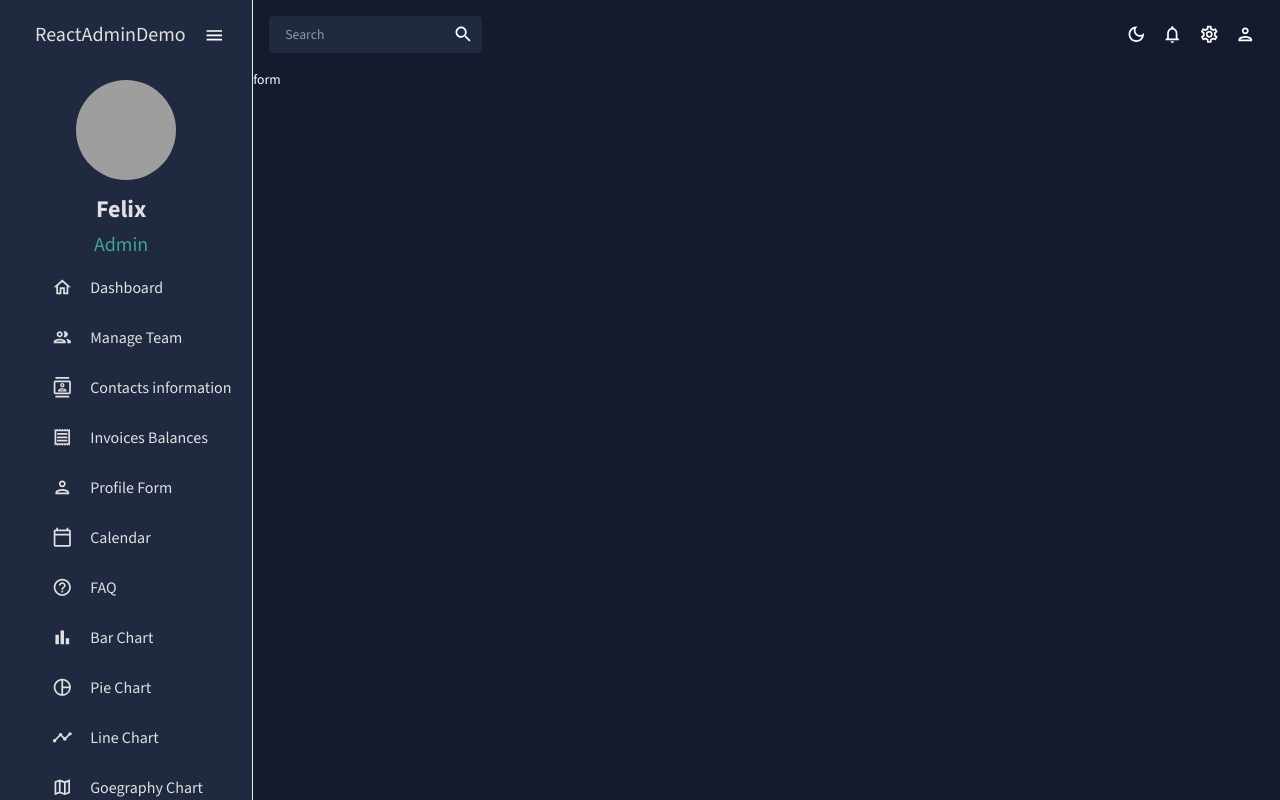
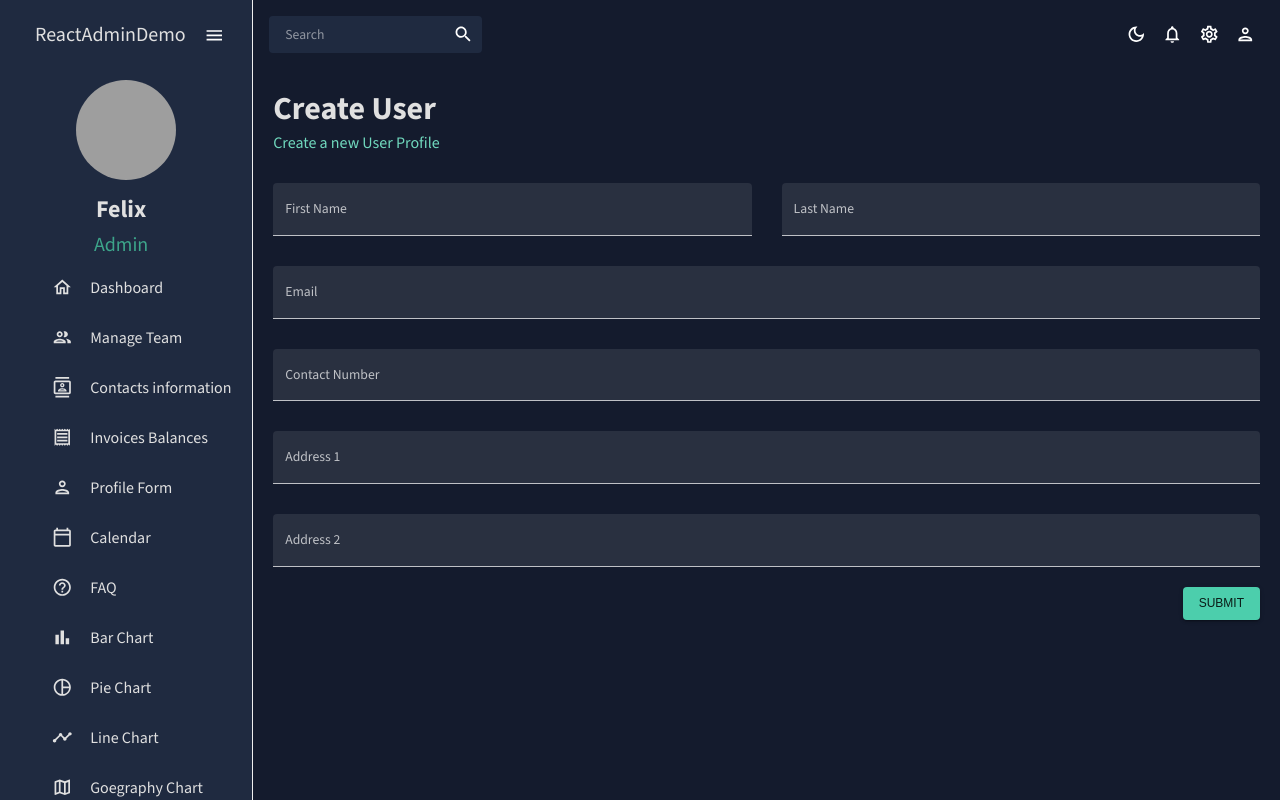
Before and after one commit to guardiangel/reactadmindemo, a React (Create React App) app: page /form in a window 1280 px wide. Built offline with nearby package versions, Linux system fonts and the light colour scheme; grey boxes are pictures that could not be loaded.

Commit message:
Form demo

```diff
--- a/src/App.tsx
+++ b/src/App.tsx
@@ -9,7 +9,7 @@
 import Invoices from "./scenarios/invoices/Invoices";
 import Contacts from "./scenarios/contacts/Contacts";
 import Bar from "./scenarios/bar/Bar";
-import Form from "./scenarios/form/Form";
+import Form from "./scenarios/form/UserForm";
 import Line from "./scenarios/line/Line";
 import Pie from "./scenarios/pie/Pie";
 import FAQ from "./scenarios/faq/FAQ";
--- a/src/scenarios/form/Form.tsx
+++ /dev/null
@@ -1,7 +0,0 @@
-import React from "react";
-
-const Form = () => {
-  return <div>form</div>;
-};
-
-export default Form;
--- /dev/null
+++ b/src/scenarios/form/UserForm.tsx
@@ -0,0 +1,156 @@
+import React from "react";
+import { Box, Button, TextField } from "@mui/material";
+import { Formik, Form } from "formik";
+import * as yup from "yup";
+import useMediaQuery from "@mui/material/useMediaQuery";
+import Header from "../../components/Header";
+
+const UserForm = () => {
+  const isNonMobile = useMediaQuery("(min-width:600px)");
+
+  const handleFormSubmit = (values: typeof initiaValues) => {
+    console.log(values);
+  };
+
+  return (
+    <Box m="20px">
+      <Header title="Create User" subTitle="Create a new User Profile" />
+      <Formik
+        onSubmit={handleFormSubmit}
+        initialValues={initiaValues}
+        validationSchema={userSchema}
+      >
+        {({
+          values,
+          errors,
+          touched,
+          handleBlur,
+          handleChange,
+          handleSubmit,
+        }) => (
+          <Form onSubmit={handleSubmit}>
+            <Box
+              display="grid"
+              gap="30px"
+              gridTemplateColumns="repeat(4,minmax(0,1fr))"
+              sx={{
+                "& > div": { gridColumn: isNonMobile ? undefined : "span 4" },
+              }}
+            >
+              <TextField
+                fullWidth
+                variant="filled"
+                type="text"
+                label="First Name"
+                onBlur={handleBlur}
+                onChange={handleChange}
+                value={values.firstName}
+                name="firstName"
+                error={!!touched.firstName && !!errors.firstName}
+                helperText={touched.firstName && errors.firstName}
+                sx={{ gridColumn: "span 2" }}
+              />
+              <TextField
+                fullWidth
+                variant="filled"
+                type="text"
+                label="Last Name"
+                onBlur={handleBlur}
+                onChange={handleChange}
+                value={values.lastName}
+                name="lastName"
+                error={!!touched.lastName && !!errors.lastName}
+                helperText={touched.lastName && errors.lastName}
+                sx={{ gridColumn: "span 2" }}
+              />
+              <TextField
+                fullWidth
+                variant="filled"
+                type="text"
+                label="Email"
+                onBlur={handleBlur}
+                onChange={handleChange}
+                value={values.email}
+                name="email"
+                error={!!touched.email && !!errors.email}
+                helperText={touched.email && errors.email}
+                sx={{ gridColumn: "span 4" }}
+              />
+              <TextField
+                fullWidth
+                variant="filled"
+                type="text"
+                label="Contact Number"
+                onBlur={handleBlur}
+                onChange={handleChange}
+                value={values.contact}
+                name="contact"
+                error={!!touched.contact && !!errors.contact}
+                helperText={touched.contact && errors.contact}
+                sx={{ gridColumn: "span 4" }}
+              />
+              <TextField
+                fullWidth
+                variant="filled"
+                type="text"
+                label="Address 1"
+                onBlur={handleBlur}
+                onChange={handleChange}
+                value={values.address1}
+                name="address1"
+                error={!!touched.address1 && !!errors.address1}
+                helperText={touched.address1 && errors.address1}
+                sx={{ gridColumn: "span 4" }}
+              />
+              <TextField
+                fullWidth
+                variant="filled"
+                type="text"
+                label="Address 2"
+                onBlur={handleBlur}
+                onChange={handleChange}
+                value={values.address2}
+                name="address2"
+                error={!!touched.address2 && !!errors.address2}
+                helperText={touched.address2 && errors.address2}
+                sx={{ gridColumn: "span 4" }}
+              />
+            </Box>
+            <Box display="flex" justifyContent="end" mt="20px">
+              {/**variant: Type:'contained' | 'outlined' | 'text' | string */}
+              <Button type="submit" color="secondary" variant="contained">
+                Submit
+              </Button>
+            </Box>
+          </Form>
+        )}
+      </Formik>
+    </Box>
+  );
+};
+
+const initiaValues = {
+  firstName: "",
+  lastName: "",
+  email: "",
+  contact: "",
+  address1: "",
+  address2: "",
+};
+
+const phoneRegExp =
+  /^((\+[1-9]{1,4}[ -]?)|(\([0-9]{2,3}\)[ -]?)|([0-9]{2,4})[ -]?)*?[0-9]{3,4}[ -]?[0-9]{3,4}$/;
+
+const userSchema = yup.object().shape({
+  firstName: yup.string().required("required"),
+  lastName: yup.string().required("required"),
+  email: yup.string().email("email is not valid").required("required"),
+  contact: yup
+    .string()
+    .matches(phoneRegExp, "phoneNumber is not valid")
+    .required("required"),
+  address1: yup.string().required("required"),
+  address2: yup.string().required("required"),
+});
+
+export default UserForm;
```
Also changed, not shown: 1 other file (tests, documents, lock files or other folders).
